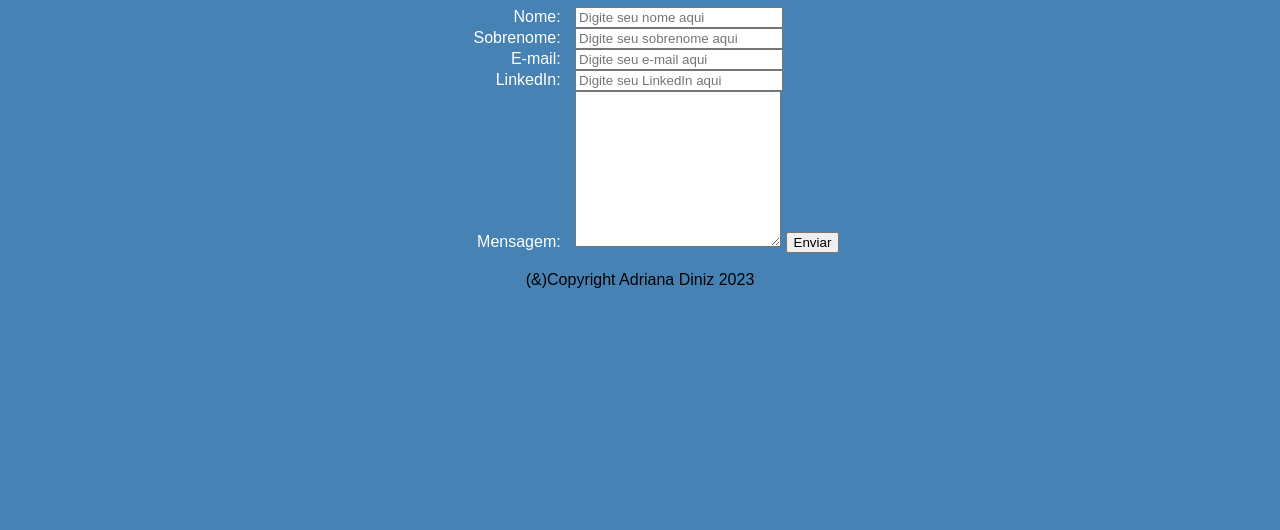
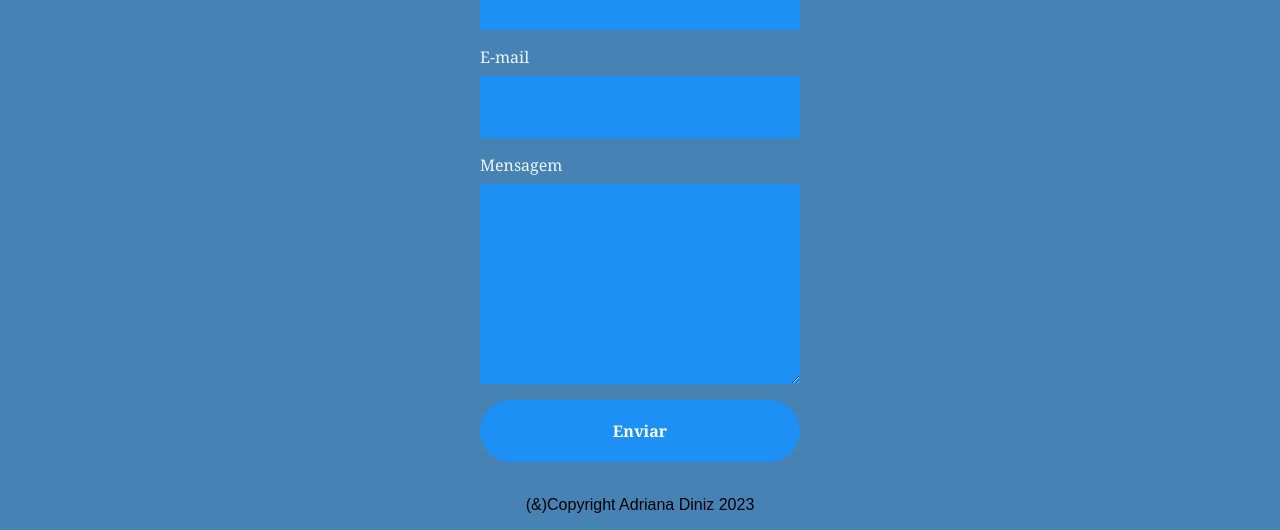
Before and after one commit to adrianadinizj/adrianadinizj.github.io, a plain HTML site: page contact.html in a window 1280 px wide. Shown: the part 369-899 px from the top of the page. Before the commit the page ends 800 px from the top, so only its background shows below. Drawn offline with Linux system fonts and the light colour scheme.

Commit message:
Alterações no formulario de contato

```diff
--- a/contact.html
+++ b/contact.html
@@ -28,26 +28,20 @@
         </div>
         <h1>Adriana Diniz</h1>
 
-                <div class="container">
-                    <form>
-                        <label for="nome">Nome:</label>
-                        <input type="text" id="nome" name="nome" placeholder="Digite seu nome aqui"><br>
+        <section>
+            <form action="http://formsubmit.co/ajax/adrianadinizj@gmail.com" method="POST">
+            <label for="nome">Nome</label>
+            <input type="text" name="nome" id="nome" required/>
+            <label for="email">E-mail</label>
+            <input type="email" name="email" id="email" required/>
+            <label for="mensagem">Mensagem</label>
+            <textarea name="mensagem" id="mensagem" required></textarea>
+            <button type="submit">Enviar</button>
+        </form>
+        </section>
 
-                        <label for="sobrenome">Sobrenome:</label>
-                        <input type="text" id="sobrenome" name="sobrenome" placeholder="Digite seu sobrenome aqui"><br>
 
-                        <label for="e-mail">E-mail:</label>
-                        <input type="email" id="e-mail" name="e-mail" placeholder="Digite seu e-mail aqui"><br>
 
-                        <label for="linkedin">LinkedIn:</label>
-                        <input type="text" id="linkedin" name="linkedin" placeholder="Digite seu LinkedIn aqui"><br>
-
-                        <label for="msg">Mensagem:</label>
-                        <textarea id="msg" rows="10" name="msg" required></textarea>
-
-                        <input type="submit" value="Enviar">
-                    </form>
-            </div>
             <footer>
                     <p>(&)Copyright Adriana Diniz 2023</p>
             </footer>
--- a/style.css
+++ b/style.css
@@ -1,3 +1,8 @@
+@media  (max-width: 1200px){
+
+}
+
+
 body {
     color: white;
     background-color:steelblue;
@@ -18,7 +23,7 @@ header img {
     width: 200px;
     height: 200px;
     border-radius: 50%;
-    border: 5px solid rgb(63, 30, 153);
+    border: 5px solid #1c70d3;
     cursor: pointer;
     transition: 0.2s ease-in-out;
 
@@ -75,35 +80,85 @@ nav a:hover {
         clear: both;
         text-align: center;
     }
-        .container {
-            text-align: center;
+    * {
+    margin: 0;
+    padding: 0;
+    box-sizing: border-box;
+}
 
-        }
+section {
 
-        form {
-            text-align: left;
-            display: inline-block;
+    min-width: 100vh;
+    display: grid;
+    place-items:center;
+    padding: 1rem;
+    font-family: Georgia, 'Times New Roman', Times, serif;
 
+}
+form {
+    width: 100%;
+    max-width: 20rem;
+    }
 
-        }
+label,
+input,
+textarea,
+button {
+    display: block;
+}
 
-        label {
-            display: inline-block;
-            width: 120px;
-            text-align: right;
-            margin-right: 10px;
-        }
+input,
+textarea,
+button {
+    width: 100%;
+    font: inherit;
+    padding: 1.25rem;
+    font-weight: 700;
+}
+input,
+textarea {
+    margin-bottom: 1rem;
+    color: white;
+    background: #1d90f5;
+    border: 0.125rem;
+    transition: border-color 0.3s;
+    box-shadow: 0.3s;
 
-        input, textarea {
-            display: inline-block;
-            width: 200px;
-        }
+}
 
-        input[type="submit"] {
-            width: auto;
-        }
+input :hover,
+input :focus
+textarea :hover,
+textarea :focus {
+    outline: none;
+    border-color: #1d90f5;
+    box-shadow: 0 0 0 0.325rem #26344a;
+}
+label {
+    margin-bottom: 0.5rem;
+    color: aliceblue;
+}
 
-        .git {
-            width: 30px;
-            height: 30px;
-        }
+textarea {
+    min-height: 12.5rem;
+    resize: vertical;
+}
+button {
+    border: none;
+    border-radius: 99px;
+    color: white;
+    background: #1d90f5;
+    cursor: pointer;
+    transition: 0.3s;
+}
+button :hover,
+button :focus {
+    outline: none;
+    background: #1c70d3;
+
+}
+
+.git {
+    width: 30px;
+    height: 30px;
+}
```
Also changed, not shown: project.html (+0 -7 lines).
